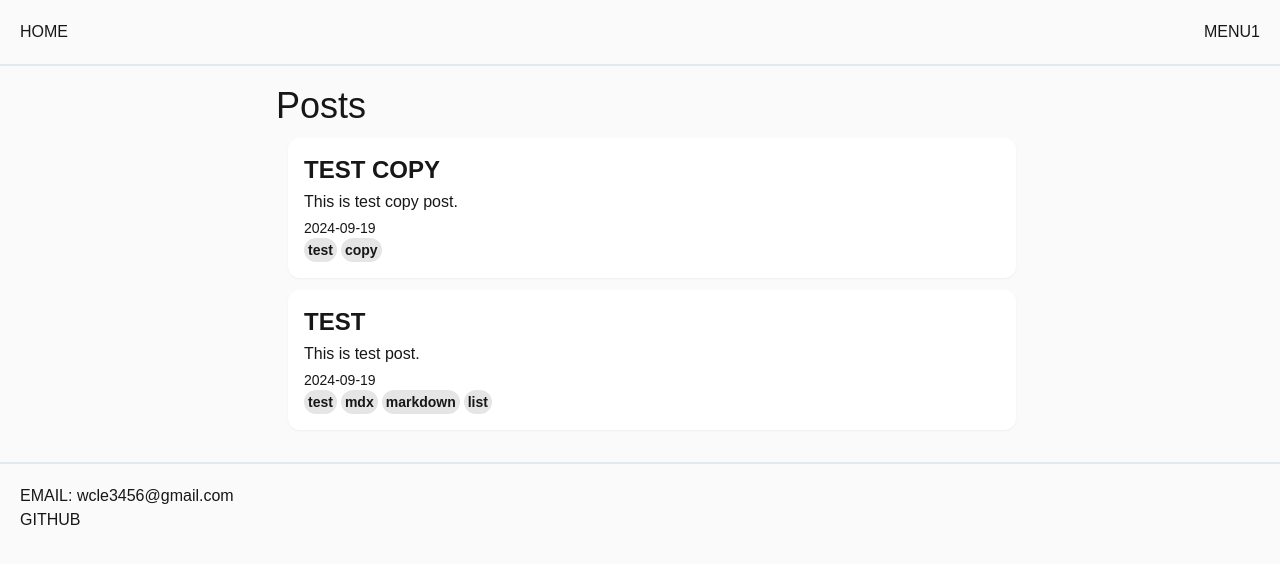
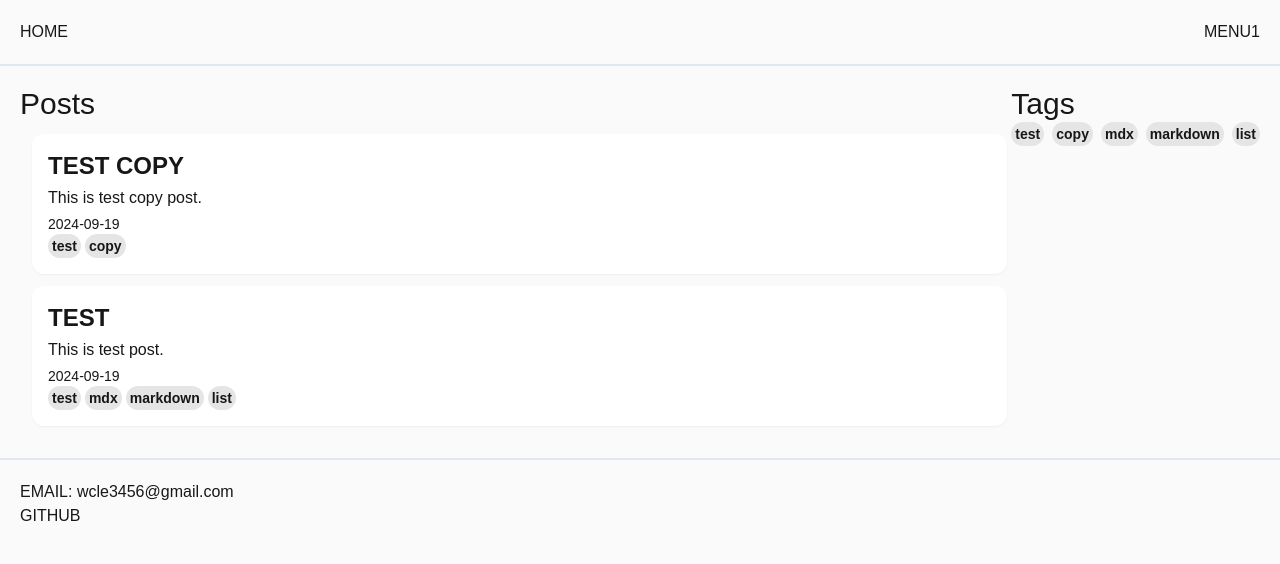
Before and after one commit to rdg1029/rdg1029.github.io, a Next.js app: page / in a window 1280 px wide. Shown: the top 564 px of the page. Built offline with nearby package versions, Linux system fonts and the light colour scheme.

Commit message:
Update pages/index.tsx : Apply tag list

```diff
--- a/src/pages/index.tsx
+++ b/src/pages/index.tsx
@@ -3,15 +3,16 @@ import type { InferGetStaticPropsType, GetStaticProps } from 'next'
 import { mdxFilePaths, getMdxData, FrontMatter } from "@/lib/mdx-utils";
 import PostItem from '@/components/post-item';
 
-export const getStaticProps: GetStaticProps<{ postList: FrontMatter[] }> = (async () => {
+export const getStaticProps: GetStaticProps<{ postList: FrontMatter[], tagList: string[] }> = (async () => {
   const postList = await Promise.all(mdxFilePaths.map(async (fileName) => {
     const mdxSource = await getMdxData(`${fileName}`);
     return Object.assign(mdxSource.frontmatter, { id: fileName.replace(".mdx", "") }) as FrontMatter;
   }));
-  return { props: { postList } }
+  const tagList = postList.map((data) => data.tag).reduce((acc, cur) => acc.concat(cur));
+  return { props: { postList, tagList } }
 });
 
-export default function Home({ postList }: InferGetStaticPropsType<typeof getStaticProps>) {
+export default function Home({ postList, tagList }: InferGetStaticPropsType<typeof getStaticProps>) {
   const router = useRouter();
   return (
     <div className='flex flex-col max-w-screen-xl min-w-80 w-full m-auto'>
@@ -25,17 +26,23 @@ export default function Home({ postList }: InferGetStaticPropsType<typeof getSta
           </div>
         </nav>
       </header>
-      <main className='max-w-screen-md w-full m-auto p-5'>
-        <p className="text-4xl">Posts</p>
-        {postList.map((data, idx) => {
-          return (
-            <PostItem key={idx} data={data} onClick={() => router.push(`/posts/${data.id}`)} />
-          )
-        })}
-        {/* {mdxFilePaths.map(((fileName, idx) => {
-          const title = fileName.replace(".mdx", "");
-          return <p key={idx}><button onClick={() => router.push(`/posts/${title}`)}>{title}</button></p>
-        }))} */}
+      <main className='flex flex-row gap-x-4 max-w-screen-xl w-full m-auto p-5'>
+        <div className='grow'>
+          <p className="text-3xl">Posts</p>
+          {postList.map((data, idx) => {
+            return (
+              <PostItem key={idx} data={data} onClick={() => router.push(`/posts/${data.id}`)} />
+            )
+          })}
+        </div>
+        <div className='grow-0'>
+          <p className="text-3xl">Tags</p>
+          <div className='flex flex-wrap gap-2'>
+            {Array.from(new Set(tagList)).map((tagName, idx) => {
+              return <p className='rounded-xl bg-neutral-200 text-sm font-semibold py-0.5 px-1' key={idx}>{tagName}</p>
+            })}
+          </div>
+        </div>
       </main>
       <footer className='p-5 border-2 border-x-0 border-b-0 border-t-slate-200'>
         <div><p>EMAIL: wcle3456@gmail.com</p></div>
```
